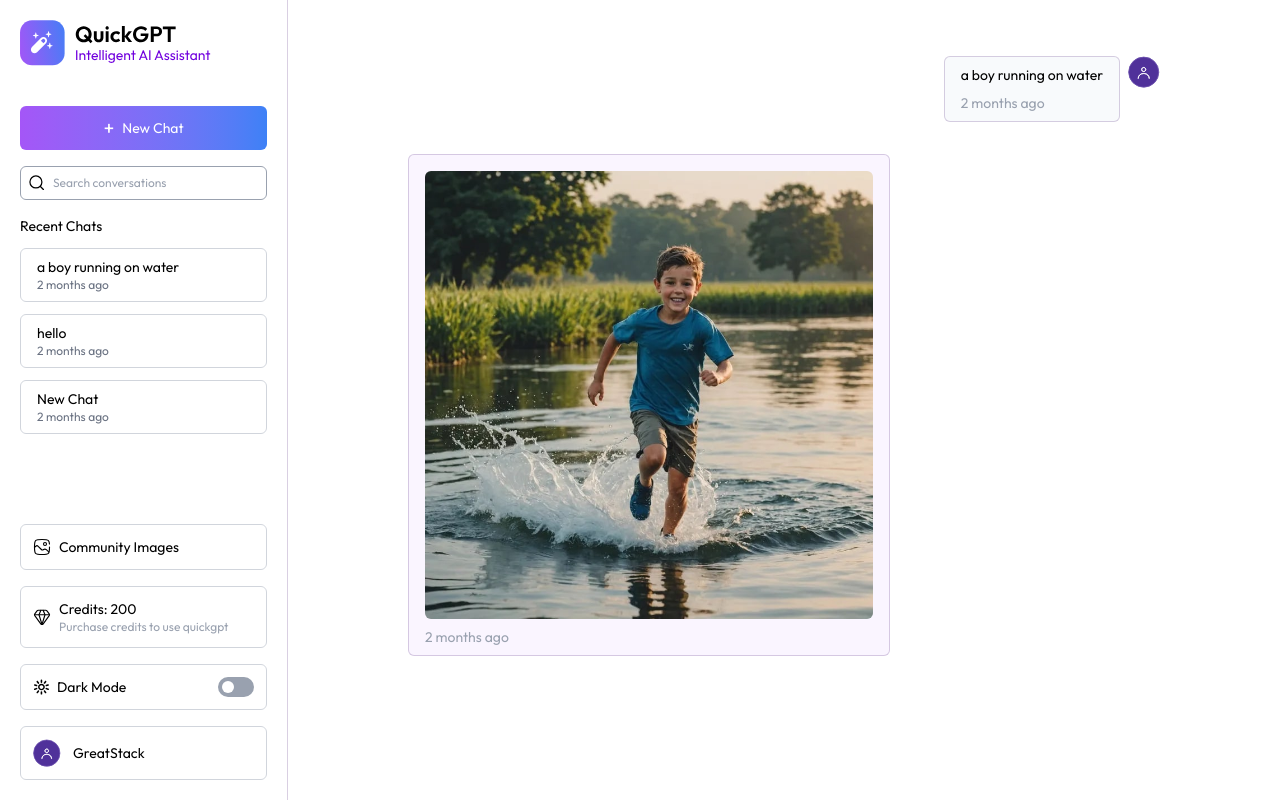
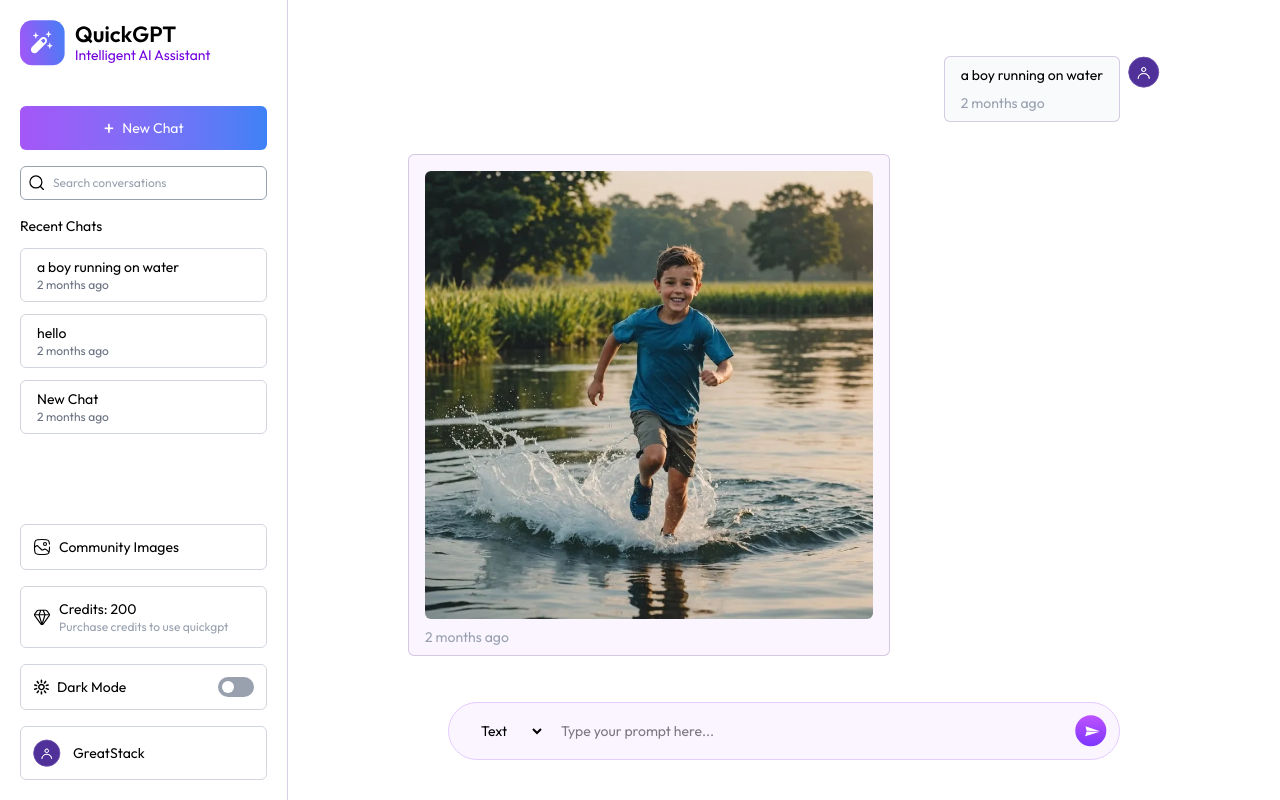
Before and after one commit to lrtraviteja/QuickGPT, a React app in the folder client/: page / in a window 1280 px wide. Built offline with nearby package versions, Linux system fonts and the light colour scheme; the HTML template or start-up script is replaced by a standard one.

Commit message:
feat: enhance ChatBox with auto-scrolling and loading indicator

```diff
--- a/client/src/components/ChatBox.jsx
+++ b/client/src/components/ChatBox.jsx
@@ -1,16 +1,18 @@
-import React, { useEffect, useState } from 'react'
+import React, { useEffect, useRef, useState } from 'react'
 import { useAppContext } from '../context/AppContext';
 import { assets } from '../assets/assets';
 import Message from './Message';
 
 const ChatBox = () => {
 
+  const containerRef = useRef(null)
+
   const { selectedChat, theme } = useAppContext()
 
   const [messages, setMessages] = useState([])
   const [loading, setLoading] = useState(false)
 
-  const [promt, setPrompt] = useState('')
+  const [prompt, setPrompt] = useState('')
   const [mode, setMode] = useState('text')
   const [isPublished, setIsPublished] = useState(false)
 
@@ -22,13 +24,21 @@
     if (selectedChat) setMessages(selectedChat.messages)
   }, [selectedChat])
 
+  useEffect(() => {
+    if (containerRef.current) {
+      containerRef.current.scrollTo({
+        top: containerRef.current.scrollHeight,
+        behavior: 'smooth'
+      })
+    }
+  }, [messages])
 
   return (
     <div className='flex-1 flex flex-col justify-between
     m-5 md:m-10 xl:mx-30 max-md:mt-14 2xl:pr-40'>
 
       {/* Chat Messages */}
-      <div className='flex-1 mb-5 overflow-y-scroll'>
+      <div ref={containerRef} className='flex-1 mb-5 overflow-y-scroll'>
         {messages.length === 0 && (
           <div className='h-full flex flex-col items-center
           justify-center gap-2 text-primary'>
@@ -39,9 +49,47 @@
         )}
 
         {messages.map((message, index) => <Message key={index} message={message} />)}
+
+        {/* Three Dots Loading */}
+        {
+          loading && (
+            <div className='loader flex items-center gap-1.5'>
+              <div className='w-1.5 h-1.5 rounded-full
+           bg-gray-500 dark:bg-white animate-bounce' ></div>
+              <div className='w-1.5 h-1.5 rounded-full
+           bg-gray-500 dark:bg-white animate-bounce' ></div>
+              <div className='w-1.5 h-1.5 rounded-full
+           bg-gray-500 dark:bg-white animate-bounce' ></div>
+            </div>
+          )
+        }
       </div>
 
+      {mode === 'image' && (
+        <label className='inline-flex items-center gap-2 mb-3 text-sm mx-auto' >
+          <p className='text-xs' >Publish Generated Image to Community</p>
+          <input onChange={(e) => setIsPublished(e.target.checked)} type='checkbox'
+          className='cursor-pointer' checked={isPublished}/>
+        </label>
+      )}
 
+      {/* Prompt Input Box */}
+      <form onSubmit={handleSubmit} className='flex items-center gap-4 bg-primary/20
+      dark:bg-[#583C79]/30 border border-primary dark:border-[#80609F]/30
+      rounded-full w-full max-w-2xl p-3 pl-4 mx-auto' >
+        <select onChange={(e) => setMode(e.target.value)} value={mode}
+          className='text-sm pl-3 pr-2 outline-none'>
+          <option className='dark:bg-purple-900' value='text'>Text</option>
+          <option className='dark:bg-purple-900' value='image'>Image</option>
+        </select>
+        <input onChange={(e) => setPrompt(e.target.value)} value={prompt} type="text"
+          placeholder="Type your prompt here..."
+          className='flex-1 w-full text-sm outline-none' required />
+        <button disabled={loading}>
+          <img src={loading ? assets.stop_icon : assets.send_icon}
+            className='w-8 cursor-pointer' />
+        </button>
+      </form>
     </div>
   )
 }
```
